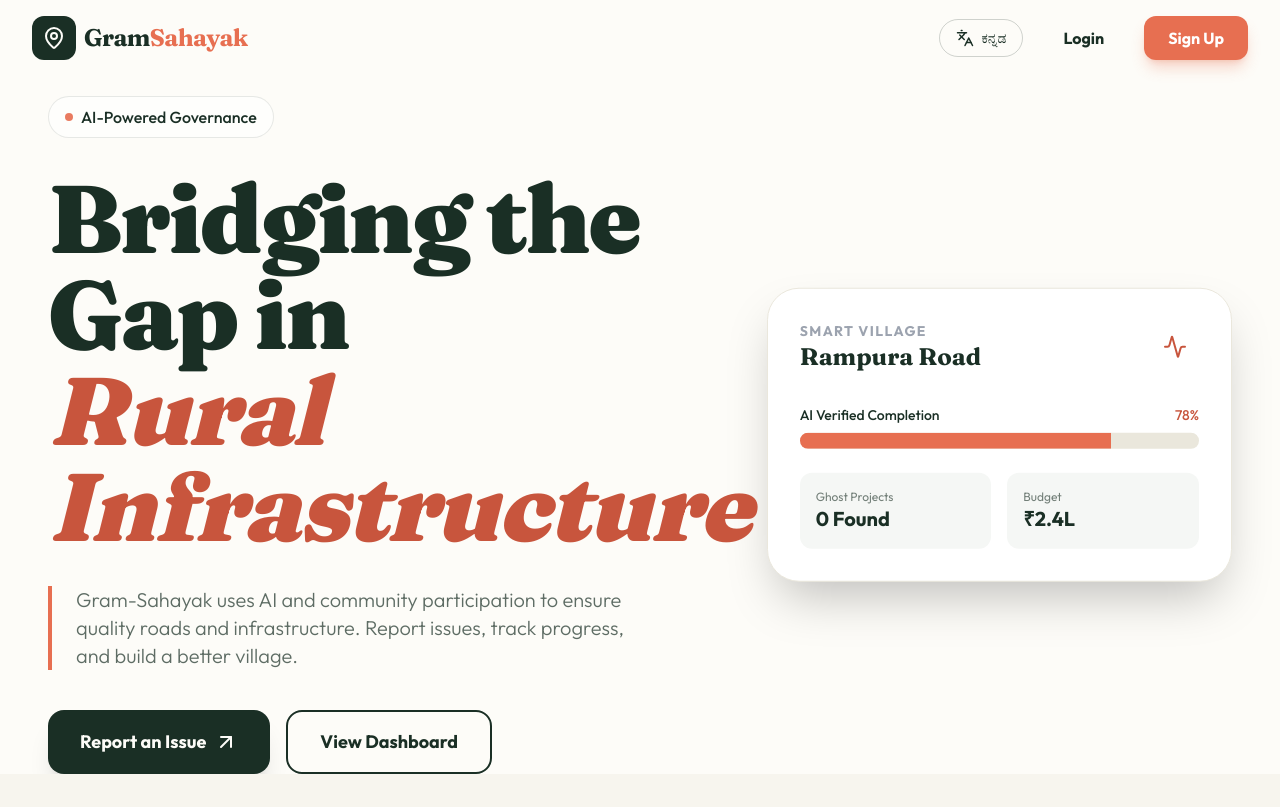
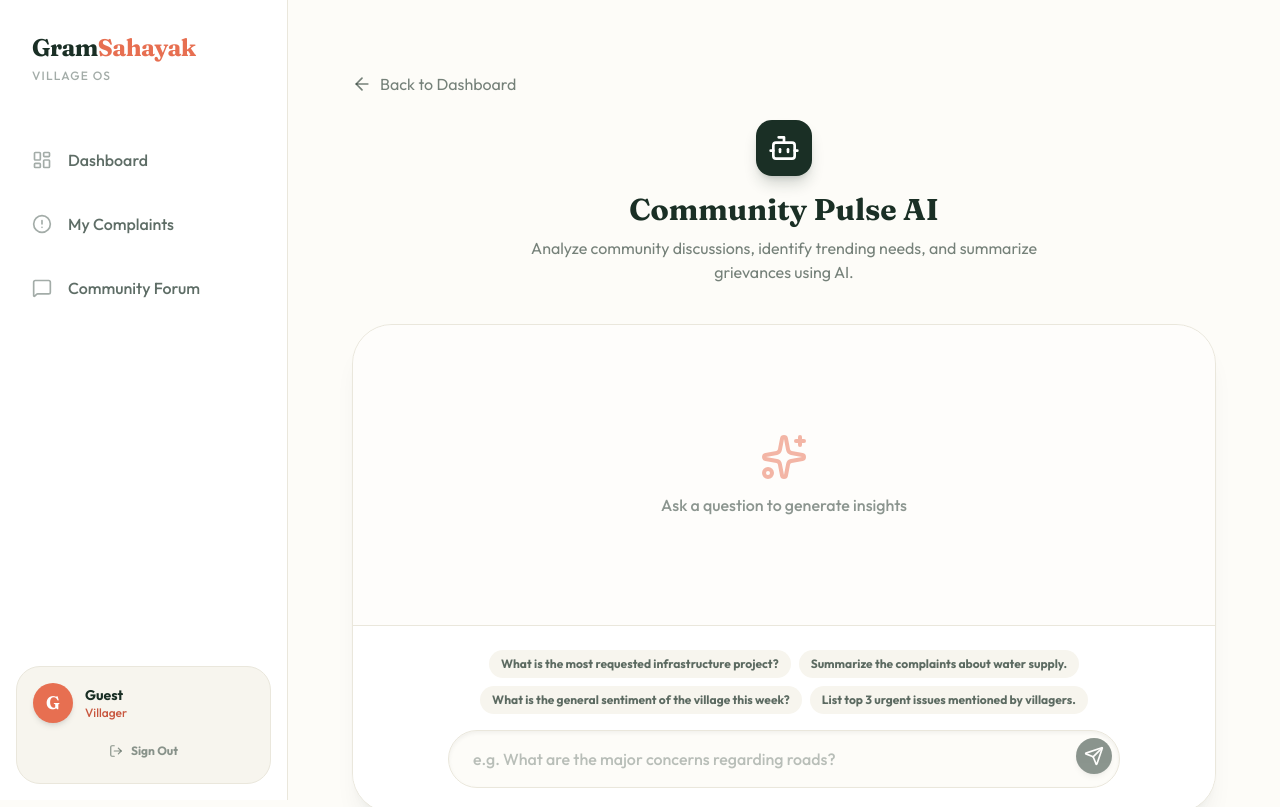
Before and after one commit to Yashvanth-7353/Gram-Sahayak, a React (Vite) app in the folder gram-sahayak-frontend/: page /dashboard/community-ai in a window 1280 px wide. Before the commit this address led to /. Shown: the top 807 px of the page. Built offline with nearby package versions, Linux system fonts and the light colour scheme.

Commit message:
Community AI

```diff
--- a/gram-sahayak-frontend/src/App.jsx
+++ b/gram-sahayak-frontend/src/App.jsx
@@ -15,6 +15,7 @@ import OfficialDashboard from './pages/OfficialDashboard'; // <--- IMPORT THIS
 // --- NEW IMPORTS (ADD THESE) ---
 import CreateProject from './pages/CreateProject';
 import ContractorProjectView from './pages/ContractorProjectView';
+import OfficialCommunityAI from './pages/OfficialCommunityAI';
 
 // Feature Pages
 import Complaints from './pages/Complaints';
@@ -81,6 +82,7 @@ function App() {
           {/* Feature Routes */}
           <Route path="complaints" element={<RoleBasedComplaintsRoute />} />
           <Route path="community" element={<Community />} />
+          <Route path="community-ai" element={<OfficialCommunityAI />} />
 
           <Route path="connect" element={<ContractorConnect />} />
           <Route path="projects" element={
--- a/gram-sahayak-frontend/src/components/Sidebar.jsx
+++ b/gram-sahayak-frontend/src/components/Sidebar.jsx
@@ -3,7 +3,7 @@ import React, { useState } from 'react';
 import { Link, Outlet, useLocation } from 'react-router-dom';
 import {
   LayoutDashboard, MessageSquare, AlertCircle, Settings, Menu, X, LogOut,
-  Briefcase, HardHat, Users
+  Briefcase, HardHat, Users, Bot
 } from 'lucide-react';
 import { useLanguage } from '../context/LanguageContext';
 import { motion, AnimatePresence } from 'framer-motion';
@@ -35,6 +35,7 @@ const Sidebar = () => {
     { icon: <Briefcase size={20} />, label: "Manage Projects", path: "/dashboard/projects" },
     { icon: <AlertCircle size={20} />, label: "Grievances", path: "/dashboard/complaints" },
     { icon: <MessageSquare size={20} />, label: "Village Square", path: "/dashboard/community" },
+    { icon: <Bot size={20} />, label: "Community AI", path: "/dashboard/community-ai" }, // <--- NEW TAB ADDED
     { icon: <Users size={20} />, label: "Contractor Chat", path: "/dashboard/connect" },
   ];
 
@@ -43,7 +44,7 @@ const Sidebar = () => {
   if (user.role === 'contractor') {
     navItems = contractorItems;
   } else if (user.role === 'official') {
-    navItems = officialItems; // <--- ADD THIS CHECK
+    navItems = officialItems;
   }
 
   return (
--- /dev/null
+++ b/gram-sahayak-frontend/src/pages/OfficialCommunityAI.jsx
@@ -0,0 +1,157 @@
+import React, { useState } from 'react';
+import { motion } from 'framer-motion';
+import { Bot, Send, Sparkles, Loader2, ArrowLeft, MessageSquare, AlertCircle } from 'lucide-react';
+import { useNavigate } from 'react-router-dom';
+
+const OfficialCommunityAI = () => {
+  const navigate = useNavigate();
+  const [query, setQuery] = useState('');
+  const [response, setResponse] = useState(null);
+  const [loading, setLoading] = useState(false);
+  const [error, setError] = useState(null);
+
+  const storedUser = JSON.parse(localStorage.getItem('user'));
+
+  const handleAskAI = async (e) => {
+    e.preventDefault();
+    if (!query.trim()) return;
+
+    setLoading(true);
+    setError(null);
+    setResponse(null);
+
+    try {
+      // Determine the best ID to send (government_id is preferred for officials)
+      const userId = storedUser.government_id || storedUser.id || storedUser._id;
+
+      const res = await fetch(`${import.meta.env.VITE_API_URL}/community/official/ask?user_id=${userId}`, {
+        method: 'POST',
+        headers: {
+          'Content-Type': 'application/json',
+        },
+        body: JSON.stringify({ query: query }),
+      });
+
+      const data = await res.json();
+
+      if (res.ok) {
+        setResponse(data.answer);
+      } else {
+        setError(data.detail || "Failed to get AI response");
+      }
+    } catch (err) {
+      console.error(err);
+      setError("Network error. Please try again.");
+    } finally {
+      setLoading(false);
+    }
+  };
+
+  // Preset queries for quick access
+  const quickQueries = [
+    "What is the most requested infrastructure project?",
+    "Summarize the complaints about water supply.",
+    "What is the general sentiment of the village this week?",
+    "List top 3 urgent issues mentioned by villagers."
+  ];
+
+  return (
+    <div className="max-w-4xl mx-auto pb-20 pt-6 px-4">
+      <button
+        onClick={() => navigate(-1)}
+        className="flex items-center gap-2 text-earth-900/60 mb-6 hover:text-earth-900 transition-colors"
+      >
+        <ArrowLeft size={20} /> Back to Dashboard
+      </button>
+
+      <div className="text-center mb-10">
+        <div className="inline-flex items-center justify-center p-3 bg-earth-900 rounded-2xl mb-4 shadow-lg shadow-earth-900/20">
+          <Bot size={32} className="text-white" />
+        </div>
+        <h1 className="text-3xl font-serif font-bold text-earth-900">Community Pulse AI</h1>
+        <p className="text-earth-900/60 mt-2 max-w-lg mx-auto">
+          Analyze community discussions, identify trending needs, and summarize grievances using AI.
+        </p>
+      </div>
+
+      <div className="bg-white rounded-[2.5rem] shadow-xl shadow-earth-900/5 border border-sand-200 overflow-hidden relative">
+        {/* Chat / Result Area */}
+        <div className="p-8 min-h-[300px] flex flex-col justify-center items-center bg-sand-50/50">
+
+          {!response && !loading && !error && (
+            <div className="text-center opacity-50">
+              <Sparkles size={48} className="mx-auto mb-3 text-clay-500" />
+              <p className="font-medium text-earth-900">Ask a question to generate insights</p>
+            </div>
+          )}
+
+          {loading && (
+            <div className="flex flex-col items-center animate-pulse">
+              <Loader2 size={40} className="text-earth-900 animate-spin mb-4" />
+              <p className="text-earth-900/60 font-medium">Analyzing village discussions...</p>
+            </div>
+          )}
+
+          {error && (
+            <div className="bg-red-50 text-red-600 px-6 py-4 rounded-xl flex items-center gap-3 border border-red-100">
+              <AlertCircle size={24} />
+              <p>{error}</p>
+            </div>
+          )}
+
+          {response && (
+            <motion.div
+              initial={{ opacity: 0, y: 10 }}
+              animate={{ opacity: 1, y: 0 }}
+              className="w-full text-left"
+            >
+              <h3 className="text-xs font-bold text-earth-900/40 uppercase tracking-widest mb-4 flex items-center gap-2">
+                <Sparkles size={14} className="text-clay-500" /> AI Analysis Result
+              </h3>
+              <div className="prose prose-earth max-w-none text-earth-900 leading-relaxed bg-white p-6 rounded-2xl border border-sand-100 shadow-sm whitespace-pre-line">
+                {response}
+              </div>
+            </motion.div>
+          )}
+        </div>
+
+        {/* Input Area */}
+        <div className="bg-white p-6 border-t border-sand-200">
+          {/* Quick Chips */}
+          {!response && (
+            <div className="flex flex-wrap gap-2 mb-4 justify-center">
+              {quickQueries.map((q, i) => (
+                <button
+                  key={i}
+                  onClick={() => setQuery(q)}
+                  className="text-xs font-bold px-3 py-1.5 bg-sand-100 text-earth-900/70 rounded-full hover:bg-earth-900 hover:text-white transition-all"
+                >
+                  {q}
+                </button>
+              ))}
+            </div>
+          )}
+
+          <form onSubmit={handleAskAI} className="relative max-w-2xl mx-auto">
+            <input
+              type="text"
+              value={query}
+              onChange={(e) => setQuery(e.target.value)}
+              placeholder="e.g. What are the major concerns regarding roads?"
+              className="w-full pl-6 pr-14 py-4 bg-sand-50 rounded-full border border-sand-200 focus:border-earth-900 focus:ring-1 focus:ring-earth-900 outline-none transition-all placeholder:text-earth-900/30 text-earth-900 font-medium shadow-inner"
+            />
+            <button
+              type="submit"
+              disabled={loading || !query.trim()}
+              className="absolute right-2 top-2 p-2 bg-earth-900 text-white rounded-full hover:bg-earth-800 disabled:opacity-50 disabled:cursor-not-allowed transition-all shadow-md"
+            >
+              {loading ? <Loader2 size={20} className="animate-spin" /> : <Send size={20} />}
+            </button>
+          </form>
+        </div>
+      </div>
+    </div>
+  );
+};
+
+export default OfficialCommunityAI;
--- a/gram-sahayak-frontend/src/pages/OfficialDashboard.jsx
+++ b/gram-sahayak-frontend/src/pages/OfficialDashboard.jsx
@@ -3,12 +3,14 @@ import React, { useEffect, useState } from 'react';
 import { motion } from 'framer-motion';
 import {
   Building2, Users, AlertTriangle, Wallet,
-  TrendingUp, Activity, CheckCircle2
+  TrendingUp, Activity, CheckCircle2,
+  Bot, Sparkles, ArrowRight
 } from 'lucide-react';
 import { formatIndianCurrency } from '../utils/currency';
-import { Link } from 'react-router-dom';
+import { Link, useNavigate } from 'react-router-dom';
 
 const OfficialDashboard = () => {
+  const navigate = useNavigate();
   const [officialData, setOfficialData] = useState(null);
   const [stats, setStats] = useState({
     budgetTotal: 0,
@@ -31,25 +33,25 @@ const OfficialDashboard = () => {
         setOfficialData(userData);
 
         // 2. Fetch Projects (for Budget & Status)
-        const projectsRes = await fetch(`${import.meta.env.VITE_API_URL}/projects/?village_name=${userData.village_name}`);
+        const projectsRes = await fetch(`${import.meta.env.VITE_API_URL}/projects/village/${userData.village_name}`);
         const projects = await projectsRes.json();
 
-        // 3. Fetch Complaints & Insights
-        // Ideally we would filter complaints by status here, but using assigned count for MVP
+        // 3. Fetch Complaints & Insights (Mock logic for MVP stats)
         const totalBudget = projects.reduce((acc, p) => acc + (p.allocated_budget || 0), 0);
         const spentBudget = projects
           .filter(p => p.status === 'Completed' || p.status === 'In Progress')
           .reduce((acc, p) => acc + (p.allocated_budget || 0), 0);
 
-        const insightRes = await fetch(`${import.meta.env.VITE_API_URL}/community/insights/latest`);
-        const insight = await insightRes.json();
+        // Mock Insight Fetch - Replace with actual /community/insights/latest if available
+        // For now, we simulate sentiment based on active discussions or hardcode for demo
+        const sentimentScore = 0.4; // Mock Positive
 
         setStats({
           budgetTotal: totalBudget,
           budgetSpent: spentBudget,
           activeProjects: projects.filter(p => p.status === 'In Progress').length,
           pendingComplaints: userData.assigned_complaints?.length || 0,
-          villageMood: insight.sentiment_score > 0.2 ? "Positive 😊" : insight.sentiment_score < -0.2 ? "Critical 😡" : "Neutral 😐"
+          villageMood: sentimentScore > 0.2 ? "Positive 😊" : sentimentScore < -0.2 ? "Critical 😡" : "Neutral 😐"
         });
 
       } catch (error) {
@@ -93,7 +95,7 @@ const OfficialDashboard = () => {
           </div>
         </motion.div>
 
-        {/* AI Insight Card */}
+        {/* AI Insight Card (Passive View) */}
         <motion.div
           initial={{ opacity: 0, x: 20 }}
           animate={{ opacity: 1, x: 0 }}
@@ -105,7 +107,7 @@ const OfficialDashboard = () => {
           <div className="relative z-10">
             <h2 className="text-xl font-bold text-earth-900 flex items-center gap-2 mb-4">
               <div className="p-2 bg-clay-100 rounded-lg text-clay-600"><TrendingUp size={20} /></div>
-              Village Pulse (AI Summary)
+              Village Pulse (Live Overview)
             </h2>
             <div className="space-y-3">
               <p className="text-earth-900/70 text-lg leading-relaxed max-w-2xl">
@@ -114,10 +116,10 @@ const OfficialDashboard = () => {
                 Road project completion has received positive feedback."
               </p>
               <div className="flex gap-3 pt-2">
-                <button className="text-xs font-bold text-clay-600 bg-clay-50 px-3 py-1.5 rounded-lg border border-clay-100">
+                <button className="text-xs font-bold text-clay-600 bg-clay-50 px-3 py-1.5 rounded-lg border border-clay-100 cursor-default">
                   ⚠️ Priority: Water Pipeline
                 </button>
-                <button className="text-xs font-bold text-green-700 bg-green-50 px-3 py-1.5 rounded-lg border border-green-100">
+                <button className="text-xs font-bold text-green-700 bg-green-50 px-3 py-1.5 rounded-lg border border-green-100 cursor-default">
                   ✅ Success: School Renovation
                 </button>
               </div>
@@ -157,45 +159,73 @@ const OfficialDashboard = () => {
         />
       </div>
 
-      {/* --- 3. QUICK ACTIONS --- */}
-      <div className="grid grid-cols-1 md:grid-cols-2 gap-6">
+      {/* --- 3. ACTIONS & TOOLS --- */}
+      <div className="grid grid-cols-1 lg:grid-cols-3 gap-6">
 
-        {/* Pending Approvals */}
-        <div className="bg-sand-50 rounded-[2rem] p-6 border border-sand-200">
+        {/* NEW: Community Pulse AI Tool */}
+        <motion.div
+          whileHover={{ y: -5 }}
+          onClick={() => navigate('/dashboard/community-ai')}
+          className="bg-gradient-to-br from-earth-900 to-earth-800 p-6 rounded-[2rem] text-white shadow-xl shadow-earth-900/20 cursor-pointer relative overflow-hidden group h-full flex flex-col justify-between"
+        >
+          <div className="absolute top-0 right-0 p-4 opacity-10 group-hover:opacity-20 transition-opacity">
+            <Bot size={120} />
+          </div>
+
+          <div className="relative z-10">
+            <div className="bg-white/10 w-12 h-12 rounded-xl flex items-center justify-center mb-4 backdrop-blur-sm shadow-inner">
+              <Sparkles size={24} className="text-sand-100" />
+            </div>
+            <h3 className="text-2xl font-bold mb-2">Community Pulse AI</h3>
+            <p className="text-white/60 text-sm mb-6 leading-relaxed">
+              Analyze discussions, summarize grievances, and ask complex queries about your village's needs using AI.
+            </p>
+          </div>
+          <div className="relative z-10 inline-flex items-center gap-2 text-sm font-bold bg-white/20 px-4 py-3 rounded-xl backdrop-blur-md group-hover:bg-white group-hover:text-earth-900 transition-all w-fit">
+            Launch Analysis Tool <ArrowRight size={16} />
+          </div>
+        </motion.div>
+
+        {/* Quick Actions */}
+        <div className="bg-sand-50 rounded-[2rem] p-6 border border-sand-200 h-full">
            <div className="flex justify-between items-center mb-6">
              <h3 className="font-bold text-earth-900 text-lg">Quick Actions</h3>
            </div>
-           <div className="grid grid-cols-2 gap-4">
-             <Link to="projects" className="bg-white p-4 rounded-xl border border-sand-200 hover:border-clay-500 hover:shadow-md transition-all text-left group">
-                <div className="w-10 h-10 bg-blue-50 text-blue-600 rounded-full flex items-center justify-center mb-3 group-hover:bg-blue-600 group-hover:text-white transition-colors">
-                  <Building2 size={20} />
+           <div className="grid grid-cols-1 gap-4">
+             <Link to="projects" className="bg-white p-4 rounded-xl border border-sand-200 hover:border-clay-500 hover:shadow-md transition-all text-left group flex items-center gap-4">
+                <div className="w-12 h-12 bg-blue-50 text-blue-600 rounded-full flex items-center justify-center group-hover:bg-blue-600 group-hover:text-white transition-colors shrink-0">
+                  <Building2 size={24} />
                 </div>
-                <div className="font-bold text-earth-900">Create Project</div>
-                <div className="text-xs text-earth-900/50 mt-1">Start new infrastructure work</div>
+                <div>
+                  <div className="font-bold text-earth-900">Create Project</div>
+                  <div className="text-xs text-earth-900/50 mt-1">Start new infrastructure work</div>
+                </div>
              </Link>
-             <Link to="complaints" className="bg-white p-4 rounded-xl border border-sand-200 hover:border-clay-500 hover:shadow-md transition-all text-left group">
-                <div className="w-10 h-10 bg-red-50 text-red-600 rounded-full flex items-center justify-center mb-3 group-hover:bg-red-600 group-hover:text-white transition-colors">
-                  <AlertTriangle size={20} />
+             <Link to="complaints" className="bg-white p-4 rounded-xl border border-sand-200 hover:border-clay-500 hover:shadow-md transition-all text-left group flex items-center gap-4">
+                <div className="w-12 h-12 bg-red-50 text-red-600 rounded-full flex items-center justify-center group-hover:bg-red-600 group-hover:text-white transition-colors shrink-0">
+                  <AlertTriangle size={24} />
                 </div>
-                <div className="font-bold text-earth-900">Resolve Issues</div>
-                <div className="text-xs text-earth-900/50 mt-1">{stats.pendingComplaints} pending tickets</div>
+                <div>
+                  <div className="font-bold text-earth-900">Resolve Issues</div>
+                  <div className="text-xs text-earth-900/50 mt-1">{stats.pendingComplaints} pending tickets</div>
+                </div>
              </Link>
            </div>
         </div>
 
-        {/* System Health / Notifications */}
-        <div className="bg-white rounded-[2rem] p-6 border border-sand-200">
+        {/* System Health / Alerts */}
+        <div className="bg-white rounded-[2rem] p-6 border border-sand-200 h-full flex flex-col">
           <h3 className="font-bold text-earth-900 text-lg mb-4">System Alerts</h3>
-          <div className="space-y-4">
+          <div className="space-y-4 overflow-y-auto max-h-[200px] custom-scrollbar">
             <div className="flex items-start gap-3 p-3 bg-red-50 rounded-xl border border-red-100">
-               <AlertTriangle size={16} className="text-red-600 mt-0.5" />
+               <AlertTriangle size={16} className="text-red-600 mt-0.5 shrink-0" />
                <div>
                  <p className="text-sm font-bold text-red-800">Budget Limit Reached</p>
                  <p className="text-xs text-red-600/70">Project "Panchayat Hall" is nearing 90% budget utilization.</p>
                </div>
             </div>
             <div className="flex items-start gap-3 p-3 bg-green-50 rounded-xl border border-green-100">
-               <CheckCircle2 size={16} className="text-green-600 mt-0.5" />
+               <CheckCircle2 size={16} className="text-green-600 mt-0.5 shrink-0" />
                <div>
                  <p className="text-sm font-bold text-green-800">Milestone Completed</p>
                  <p className="text-xs text-green-600/70">Contractor L&T has marked "Foundation Laying" as complete.</p>
--- a/gram-sahayak-frontend/src/pages/OfficialProjects.jsx
+++ b/gram-sahayak-frontend/src/pages/OfficialProjects.jsx
@@ -16,6 +16,7 @@ const OfficialProjects = () => {
   const [filterStatus, setFilterStatus] = useState("All");
   const [selectedProject, setSelectedProject] = useState(null);
 
+  // Parse user once per render, but we will fix the dependency array below
   const storedUser = JSON.parse(localStorage.getItem('user'));
 
   // --- FETCH DATA ---
@@ -23,9 +24,12 @@ const OfficialProjects = () => {
     const fetchData = async () => {
       try {
         if (!storedUser?.government_id) return;
+
+        // 1. Fetch Profile
         const profileRes = await fetch(`${import.meta.env.VITE_API_URL}/users/officials/${storedUser.government_id}`);
         const profile = await profileRes.json();
 
+        // 2. Fetch Projects for that village
         const projectsRes = await fetch(`${import.meta.env.VITE_API_URL}/projects/village/${profile.village_name}`);
         if (projectsRes.ok) {
             const projectsData = await projectsRes.json();
@@ -38,7 +42,8 @@ const OfficialProjects = () => {
       }
     };
     fetchData();
-  }, [storedUser]);
+    // FIX: Depend only on the primitive ID string, not the object
+  }, [storedUser?.government_id]);
 
   // --- UPDATE STATUS ---
   const handleUpdateStatus = async (projectId, newStatus) => {
```
Also changed, not shown: gram-sahayak-frontend/src/pages/ContractorConnect.jsx (+20 -6 lines).
